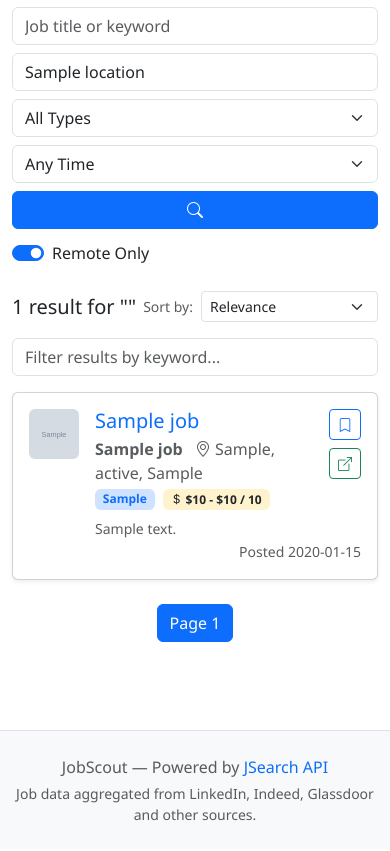
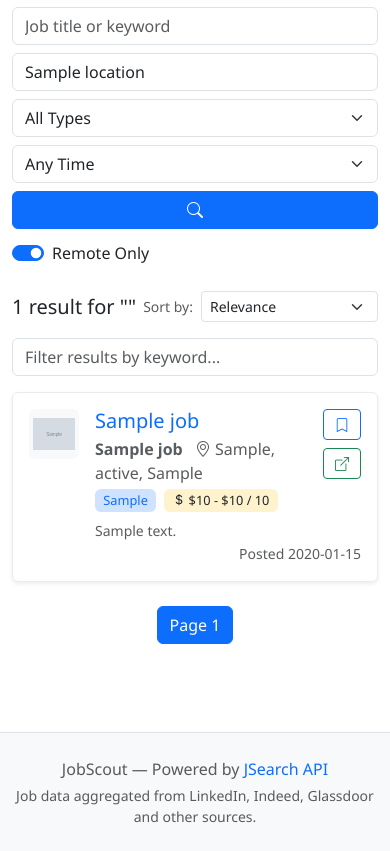
Before and after one commit to Hassanah-dev006/Web_Infrastructure_Summative, a Flask app: template templates/results.html in a window 390 px wide. Shown: the part 74-925 px from the top of the page. Before the commit the page ends 895 px from the top, so only its background shows below. Run offline with Flask 3, Linux system fonts and the light colour scheme; the template is opened without the code that fills it: most values are stand-ins (such as "Sample title", 1, 10 or a date in 2020); grey boxes marked "Sample" are stand-in pictures.

Commit message:
Add job card hover effects, badges, and responsive styles

```diff
--- a/static/css/style.css
+++ b/static/css/style.css
@@ -32,3 +32,54 @@ footer a {
 footer a:hover {
     text-decoration: underline;
 }
+
+/* ---- Job Cards ---- */
+.job-card {
+    transition: transform 0.15s ease, box-shadow 0.15s ease;
+    border: 1px solid #e9ecef;
+}
+
+.job-card:hover {
+    transform: translateY(-2px);
+    box-shadow: 0 0.5rem 1rem rgba(0, 0, 0, 0.1) !important;
+}
+
+.employer-logo {
+    object-fit: contain;
+    background: #f8f9fa;
+    padding: 4px;
+}
+
+/* ---- Job Description ---- */
+.job-description {
+    line-height: 1.7;
+    font-size: 0.95rem;
+}
+
+/* ---- Save Button ---- */
+.save-btn {
+    min-width: 38px;
+}
+
+/* ---- Badges ---- */
+.badge {
+    font-weight: 500;
+    font-size: 0.8rem;
+}
+
+/* ---- Loading Spinner ---- */
+.spinner-border-sm {
+    width: 1rem;
+    height: 1rem;
+}
+
+/* ---- Responsive ---- */
+@media (max-width: 768px) {
+    .hero-section {
+        padding: 2rem 1rem;
+    }
+
+    .hero-section h1 {
+        font-size: 1.8rem;
+    }
+}
```
